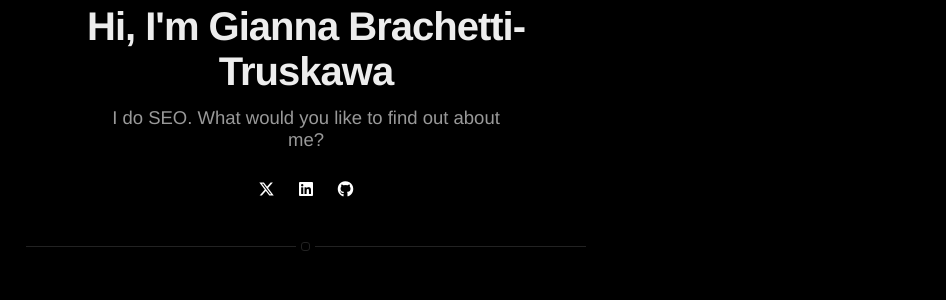
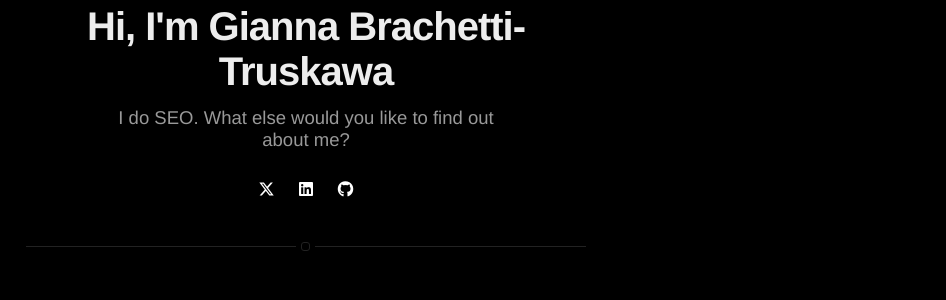
Before and after one commit to tentaclequing/tentaclequing.github.io, a Jekyll site: the page built from articles.html, in a window 1280 px wide. Shown: the part 275-575 px from the top of the page, without its empty margins (334-1280 px from the left). Built offline with Jekyll 4.4.1, drawn with Linux system fonts in a browser that asks for light colours; nearby versions of some CDN libraries.

Commit message:
Renaming menu sections 1.0

```diff
--- a/_config.yml
+++ b/_config.yml
@@ -1,6 +1,6 @@
 # main text of home
 title: Hi, I'm Gianna Brachetti-Truskawa
-bio: I do SEO. What would you like to find out about me?
+bio: I do SEO. What else would you like to find out about me?
 
 # twitter summary info
 description: Gianna Brachetti-Truskawa - SEO and Product Management
--- a/robots.txt
+++ b/robots.txt
@@ -1,2 +1,2 @@
 User-agent: *
-Disallow:
+Disallow: /
```
Also changed, not shown: .obsidian/workspace.json, articles.html (renamed from blog.html).
